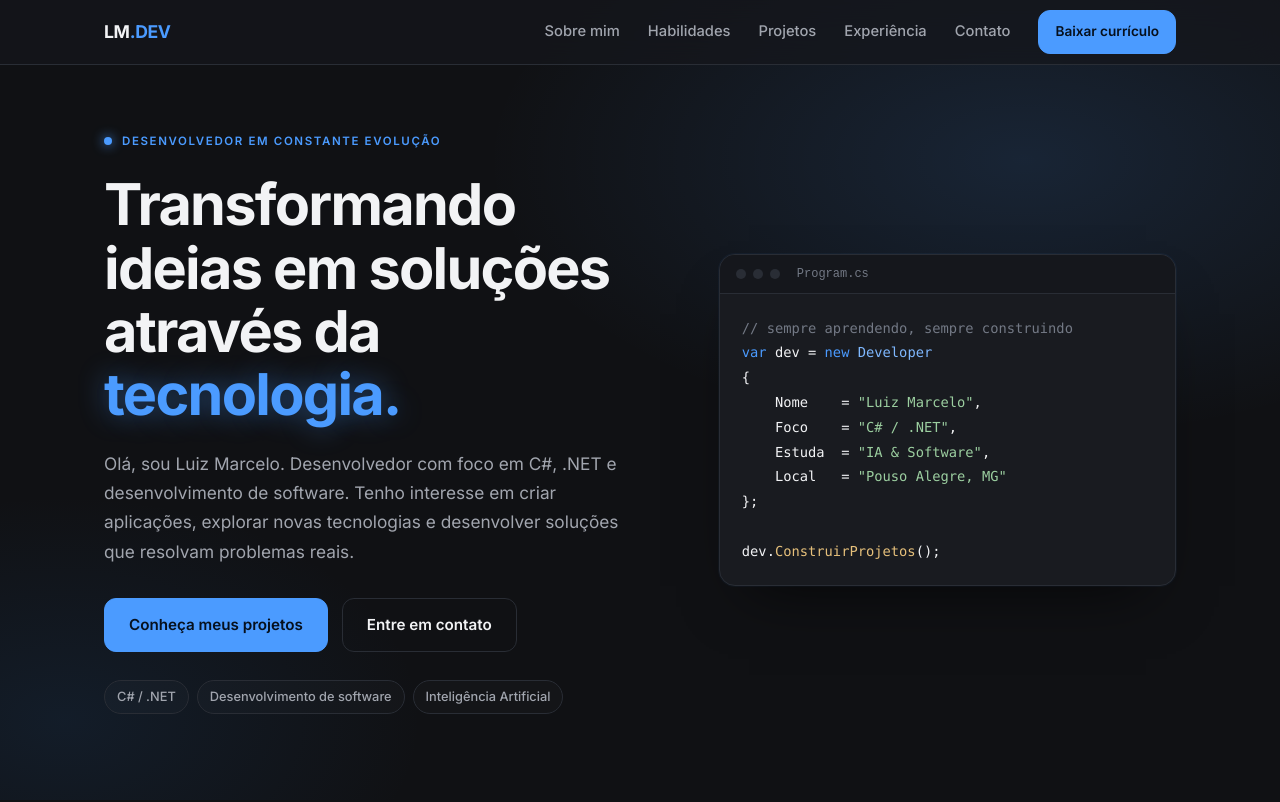
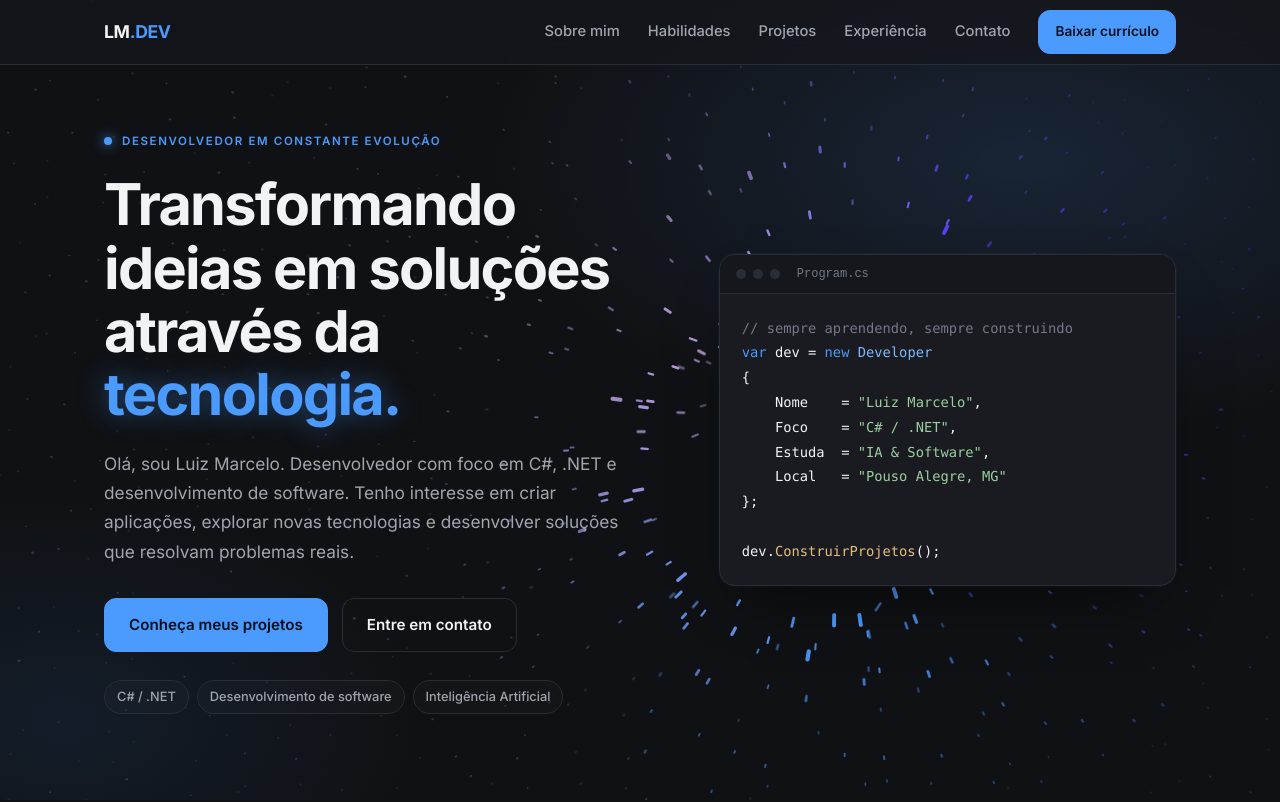
Before and after one commit to Luiz-07/site-meu-portfolio, a plain HTML site: page index.html in a window 1280 px wide. Shown: the top 802 px of the page. Drawn offline with Linux system fonts and the light colour scheme; animation ran at ten frames a second.

Commit message:
Add antigravity styles and script to index.html

```diff
--- a/index.html
+++ b/index.html
@@ -16,6 +16,7 @@
 <link rel="preconnect" href="https://fonts.gstatic.com" crossorigin>
 <link href="https://fonts.googleapis.com/css2?family=Inter:wght@400;500;600;700&display=swap" rel="stylesheet">
 <link rel="stylesheet" href="css/style.css">
+<link rel="stylesheet" href="css/antigravity.css">
 </head>
 <body>
 <a class="skip" href="#main">Pular para o conteúdo</a>
@@ -38,6 +39,7 @@
 
 <main id="main">
 <section class="hero" id="top">
+  <div class="antigravity" id="hero-antigravity" aria-hidden="true"></div>
   <div class="wrap hero-in">
     <div class="hero-text">
       <p class="tag"><i></i>DESENVOLVEDOR EM CONSTANTE EVOLUÇÃO</p>
@@ -194,6 +196,7 @@ dev.<span class="f">ConstruirProjetos</span>();</pre>
   <symbol id="i-ml" viewBox="0 0 24 24"><path fill="none" stroke="currentColor" stroke-width="1.8" stroke-linejoin="round" d="M3 6h18v12H3V6Zm0 1 9 7 9-7"/></symbol>
 </svg>
 
+<script src="js/antigravity.js"></script>
 <script src="js/script.js"></script>
 </body>
 </html>
```
